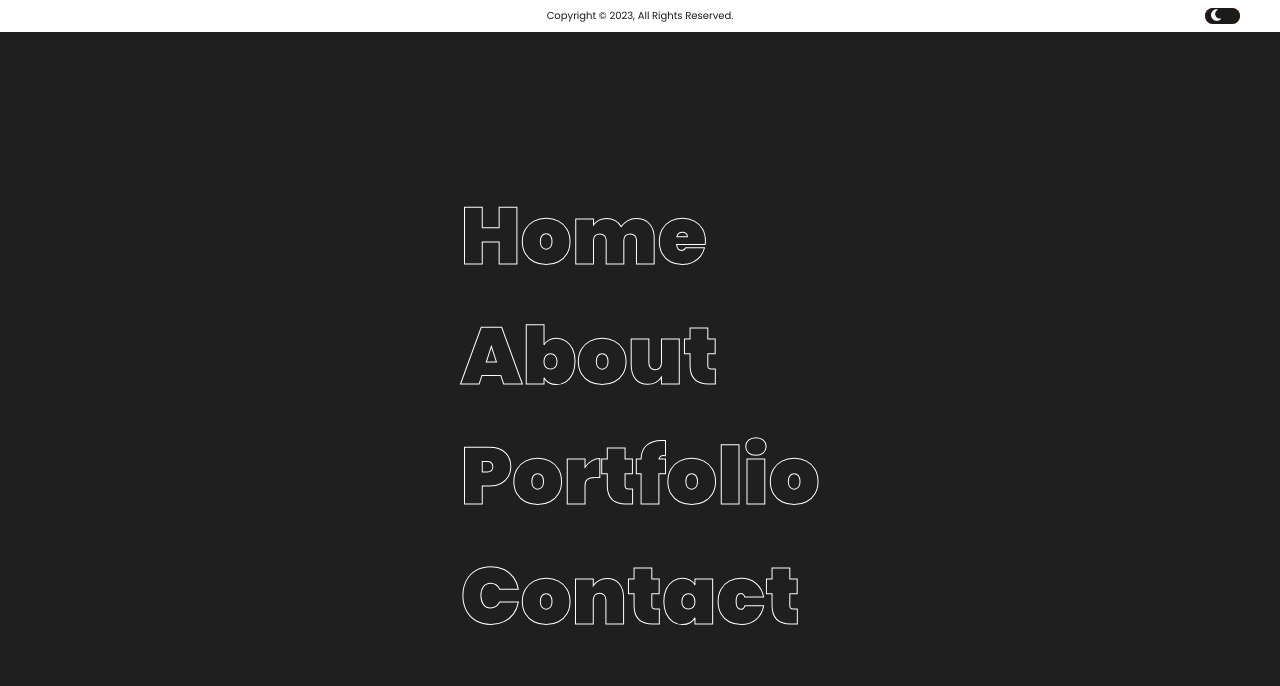
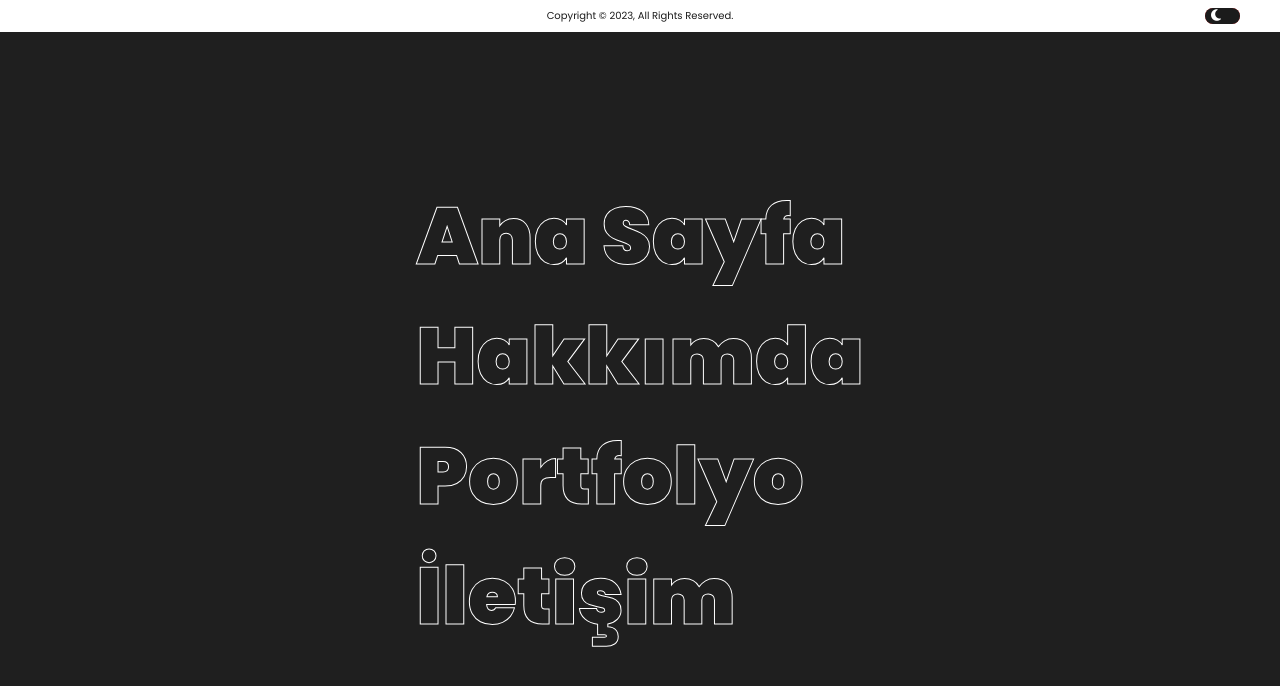
Before and after one commit to emirhankorhan/new-portfolio, a React (Create React App) app: page / in a window 1280 px wide. Shown: the top 686 px of the page. Built offline with nearby package versions, Linux system fonts and the light colour scheme.

Commit message:
six-commit

```diff
--- a/src/App.js
+++ b/src/App.js
@@ -6,11 +6,13 @@ function App() {
 
   const [degis, setDegis] = useState(true);
 
-  const degisButton = () => {
+  const degisButton = (e) => {
+    e.preventDefault();
     setDegis(false);
   }
 
-  const degisButton2 = () => {
+  const degisButton2 = (e) => {
+    e.preventDefault();
     setDegis(true);
   }
 
@@ -39,16 +41,16 @@ function App() {
         <div className='body-div'>
           <ul class="navigation">
             <li class="navigation__item">
-              <a class="navigation__link" href="/home" data-text="Home">Home</a>
+              <a class="navigation__link" href="/home" data-text="Ana Sayfa">Ana Sayfa</a>
             </li>
             <li class="navigation__item">
-              <a class="navigation__link" href="/about" data-text="About">About</a>
+              <a class="navigation__link" href="/about" data-text="Hakkımda">Hakkımda</a>
             </li>
             <li class="navigation__item">
-              <a class="navigation__link" href="/portfolio" data-text="Portfolio">Portfolio</a>
+              <a class="navigation__link" href="/portfolio" data-text="Portfolyo">Portfolyo</a>
             </li>
             <li class="navigation__item">
-              <a class="navigation__link" href="/contact" data-text="Contact">Contact</a>
+              <a class="navigation__link" href="/contact" data-text="İletişim">İletişim</a>
             </li>
           </ul></div>
 
@@ -80,16 +82,16 @@ function App() {
         <div className='body-div-dark'>
           <ul class="navigation-dark">
             <li class="navigation__item-dark">
-              <a class="navigation__link-dark" href="/home" data-text="Home">Home</a>
+              <a class="navigation__link-dark" href="/home" data-text="Ana Sayfa">Ana Sayfa</a>
             </li>
             <li class="navigation__item-dark">
-              <a class="navigation__link-dark" href="/about" data-text="About">About</a>
+              <a class="navigation__link-dark" href="/about" data-text="Hakkımda">Hakkımda</a>
             </li>
             <li class="navigation__item-dark">
-              <a class="navigation__link-dark" href="/portfolio" data-text="Portfolio">Portfolio</a>
+              <a class="navigation__link-dark" href="/portfolio" data-text="Portfolyo">Portfolyo</a>
             </li>
             <li class="navigation__item-dark">
-              <a class="navigation__link-dark" href="/contact" data-text="Contact">Contact</a>
+              <a class="navigation__link-dark" href="/contact" data-text="İletişim">İletişim</a>
             </li>
           </ul></div>
 
--- a/src/lightmode.css
+++ b/src/lightmode.css
@@ -123,3 +123,56 @@
     transition: 0.5s;
     -webkit-text-stroke: 1px transparent;
 }
+
+@media only screen and (max-width: 600px) {
+
+    .navigation__link-dark {
+        position: relative;
+        display: block;
+        font-weight: 900;
+        font-size: 4rem;
+        line-height: 1.5;
+        text-decoration: none;
+        color: transparent;
+        -webkit-text-stroke: 1px #1b1b1b;
+        -webkit-user-select: none;
+        -moz-user-select: none;
+        -ms-user-select: none;
+        user-select: none;
+    }
+
+    .kısa-bos-dark,
+    .kısa-button-dark {
+        width: 20%;
+        height: 4vh;
+        display: flex;
+        align-items: center;
+        justify-content: flex-end;
+        margin-right: 40px;
+    }
+
+    .kısa-bilgi-dark {
+        height: 4vh;
+        width: 100%;
+        background-color: #1b1b1b;
+        font-family: 'Poppins', sans-serif;
+        display: flex;
+        align-items: center;
+        justify-content: center;
+
+        font-size: 8px;
+        color: #ffffff;
+        transition: 1s;
+
+    }
+
+    .kısa-yazi-dark {
+        width: 60%;
+        height: 4vh;
+        display: flex;
+        align-items: center;
+        justify-content: center;
+        user-select: none;
+    }
+
+}
```
